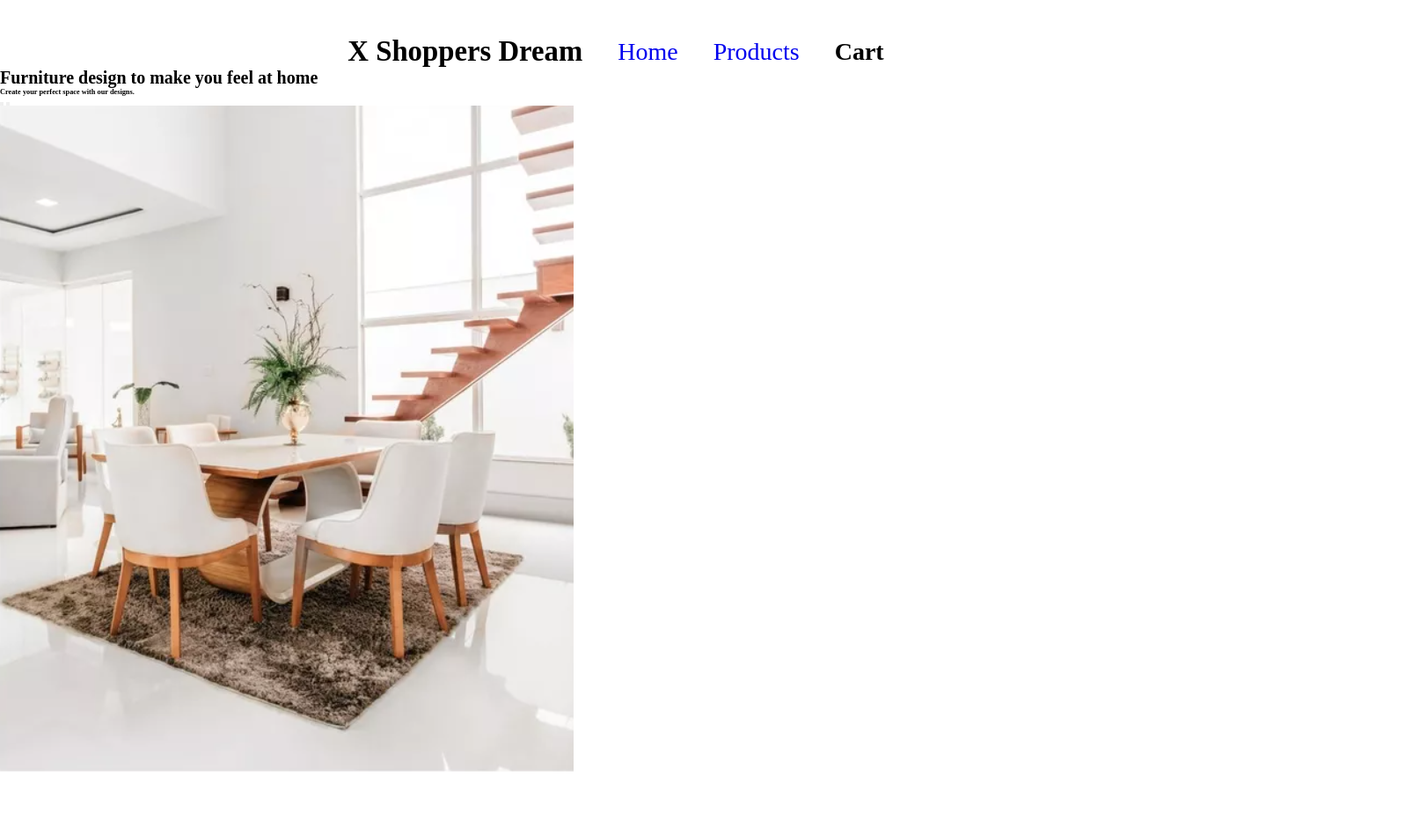
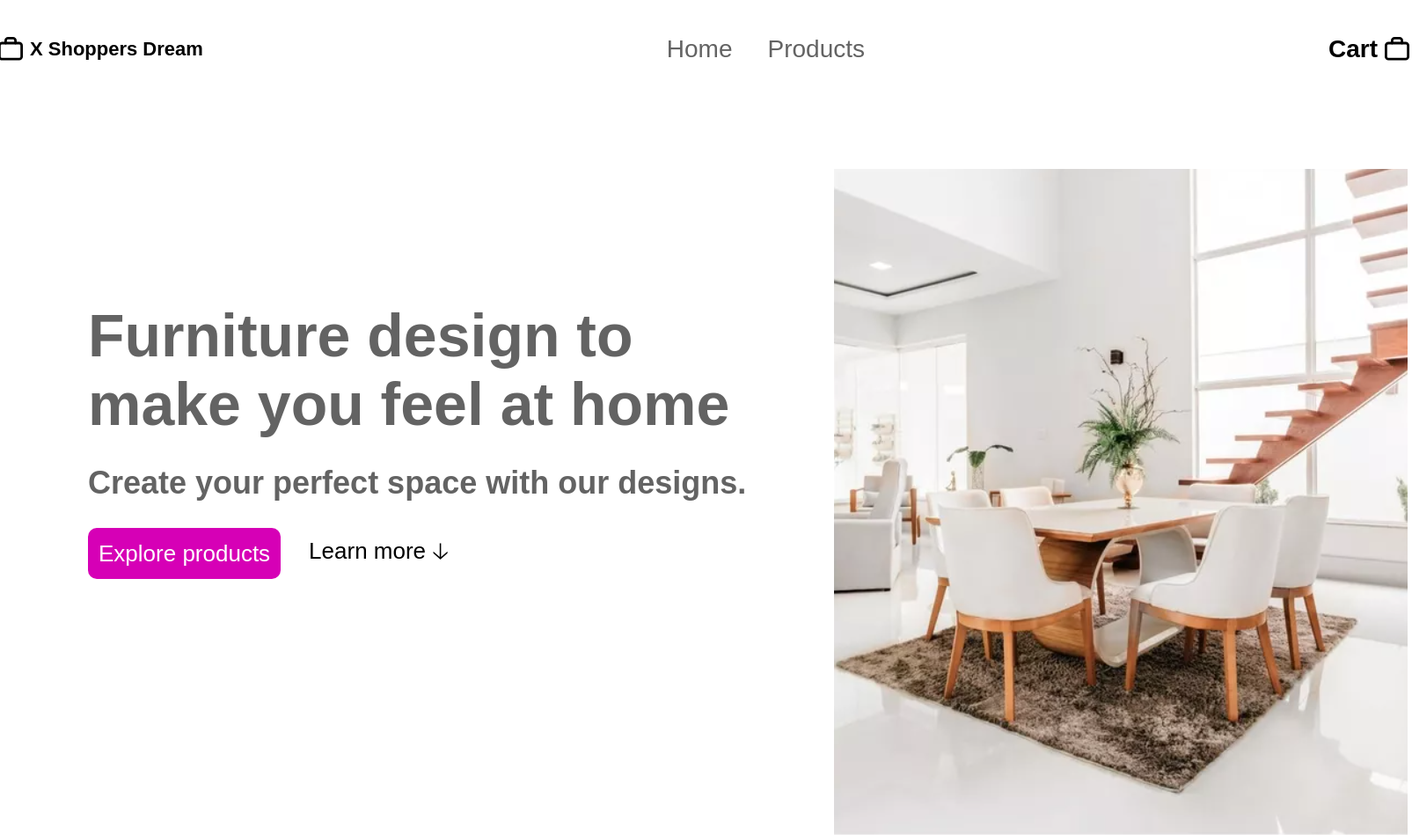
Before and after one commit to bernardkrehula/x-shoppers-dream-e-commerce, a plain HTML site: page index.html in a window 1280 px wide. Shown: the whole page at 88% size, 1605 px wide, since content can reach past the window. Before the commit the page ends 879 px from the top, so only its background shows below. Drawn offline with Linux system fonts and the light colour scheme.

Commit message:
Home page designed

```diff
--- a/index.html
+++ b/index.html
@@ -9,20 +9,27 @@
 <body>
     <div class="main">
         <div class="navBar">
-            <img src="" alt="">
+            <img src="briefcase-2.svg" alt="">
             <h3>X Shoppers Dream</h3>
+            <div class="navBar-options">
                 <a href="#">Home</a>
                 <a href="#">Products</a>
+            </div>
+            <div class="cart">
                 <h4>Cart</h4>
-            <img src="" alt="">
+                <img src="briefcase-2.svg" alt="">
+            </div>
         </div>
         <div class="homePage-content">
+            <div class="writen-content">
                 <h1>Furniture design to make you feel at home</h1>
                 <h5>Create your perfect space with our designs.</h5>
                 <div class="homeBtns">
-                <button></button>
-                <button></button>
+                    <button style="background-color: rgb(214, 0, 182); color: white;">Explore products</button>
+                    <button>Learn more 🡣</button>
                 </div>
+            </div>
+
             <img src="heroImg.a885da91476b940bf532-B21etOqk.png" alt="">
         </div>
     </div>
--- a/styles.css
+++ b/styles.css
@@ -5,28 +5,79 @@ html {
     margin: 0;
     padding: 0;
     box-sizing: border-box;
+    font-family: Arial, Helvetica, sans-serif;
 }
 .main {
-    width: 1400px;
+    width: 1600px;
     margin: 0 auto;
 }
 .navBar {
     display: flex;
-    justify-content: center;
+    justify-content: flex-start;
     align-items: center;
     font-size: 2.8rem;
     margin-top: 40px;
     width: 100%;
     flex-wrap: wrap;
-    gap: 40px;
-
 }
 .navBar h3 {
-
+    margin-left: 10px;
+    font-size: 2.2rem;
 }
-.navBar a{
+.navBar img {
+    scale: 1.4;
+}
+.navBar-options {
+    display: flex;
+    margin-left: auto;
+    gap: 40px;
+}
+.navBar-options a {
     text-decoration: none;
+    color: rgb(99, 99, 99);
+}
+.cart {
+    display: flex;
+    margin-left: auto;
+}
+.cart h4{
+    margin-right: 10px;
 }
 .homePage-content {
-
+    display: flex;
+    justify-content: flex-end;
+    margin-top: 120px;
 }
+.homePage-content h1 {
+    font-size: 6.8rem;
+}
+.homePage-content h5 {
+    font-size: 3.6rem;
+}
+.writen-content {
+    display: flex;
+    flex-direction: column;
+    justify-content: flex-start;
+    margin-right: 70px;
+    gap: 30px;
+    margin-top: 150px;
+    margin-left: 100px;
+    color: rgb(99, 99, 99);
+}
+.homeBtns {
+    display: flex;
+    gap: 20px;
+}
+.homeBtns button{
+    font-size: 2.6rem;
+    padding: 7px 12px;
+    border: none;
+    background-color: white;
+    border-radius: 10px;
+    cursor: pointer;
+    transition: 0.2s ease-in-out;
+}
+.homeBtns button:hover {
+    filter: brightness(0.85);
+    transition: 0.2s ease-in-out;
+}
```
Also changed, not shown: briefcase-2.svg (added). Lines whose indentation alone changed are shown as unchanged.
